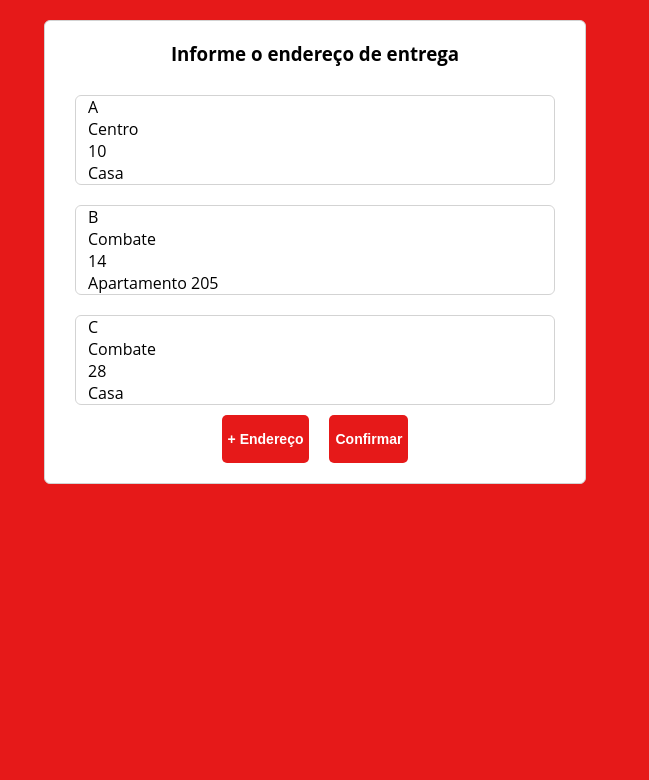
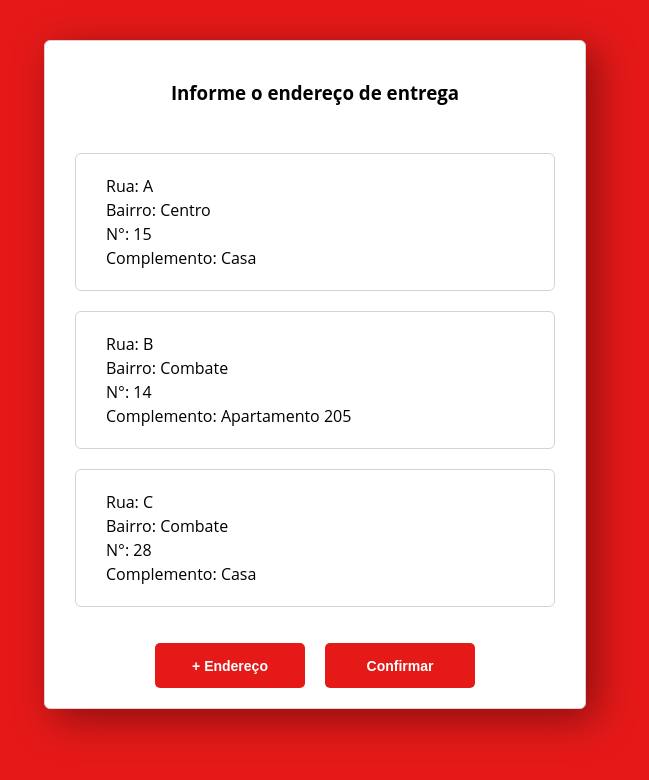
Before and after one commit to vitorreiel/DeliFood, a Vue app: page /address in a window 1280 px wide. Shown: the top 780 px of the page, without its empty margins (325-974 px from the left). Built offline with nearby package versions, Linux system fonts and the light colour scheme.

Commit message:
fix: correção de funções da Home e Address | att: README

```diff
--- a/src/components/Address.vue
+++ b/src/components/Address.vue
@@ -2,19 +2,21 @@
     <div>
         <section class="add">
             <h3>Informe o endereço de entrega</h3>
-            <div v-for="address in addresses" class="address" @click="onSelectAddress" :class="{ selected : address.active }">
-                <div class="description">
-                    <span class="Rua"> {{ address.rua }} </span>
-                    <span class="Bairro"> {{ address.bairro }} </span>
-                    <span class="Numero"> {{ address.numero }} </span>
-                    <span class="Complemento"> {{ address.complemento }} </span>
+            <div class="container-address">
+                <div v-for="address in addresses" class="address" @click="selecionar(address)" :class="{ selected : address.active }">
+                    <div class="description-address">
+                        <span class="Rua">Rua: {{ address.rua }} </span>
+                        <span class="Bairro">Bairro: {{ address.bairro }} </span>
+                        <span class="Numero">N°: {{ address.numero }} </span>
+                        <span class="Complemento">Complemento: {{ address.complemento }} </span>
+                    </div>
                 </div>
             </div>
             <div class="buttons-container">
                 <router-link to="/address">
                     <button class="btn">+ Endereço</button>
                 </router-link>
-                <router-link to="/address">
+                <router-link to="/confirm">
                     <button class="botao">Confirmar</button>
                 </router-link>
             </div>
@@ -27,51 +29,63 @@
     export default {
         data() {
             return {
-                addresses: addresses
+                addresses
             }
         },
         methods: {
-            onSelectAddress() {
-
+            selecionar: function(address) {
+                const activeAdress = this.addresses.find(item => item.active);
+                if (activeAdress){
+                   activeAdress.active = false
+                }
+                address.active = !address.active
             }
         }
     }
 </script>
 
-<style scoped>
+<style>
     body {
         margin: 0;
         font-family: 'Open Sans', sans-serif;
     }
 
-    div > section.add h3 {
-        text-align: center;
-        margin-top: 0;
-        width: 100%;
-    }
     div {
         display: flex;
         justify-content: center;
         align-items:flex-start;
         flex-wrap: wrap;
-        padding: 0;
+        padding-top: 20px;
     }
 
-    div > section.add{
+    .add {
         display: flex;
         flex-wrap: wrap;
         border: 1px solid lightgrey;
         padding: 20px;
         max-width: 500px;
         min-width: 300px;
-        max-height: 620px;
-        overflow-y: scroll;
         justify-content: center;
         background-color: #ffffff;
         border-radius: 6px;
+        box-shadow: 10px 10px 40px rgba(0, 0, 0, 0.4);
     }
 
-    section.add .address {
+    .container-address{
+        overflow-y: scroll;
+        max-height: 480px;
+    }
+
+    .container-address::-webkit-scrollbar {
+        width: 8px;
+    }
+
+    .container-address::-webkit-scrollbar-thumb {
+        background-color: #A9A9A9;
+        border-radius: 20px;
+    }
+
+    .address {
         border: 1px solid lightgrey;
         margin: 10px;
         flex: 100%;
@@ -80,15 +94,18 @@
         border-radius: 6px;
     }
 
-    section.add .address.selected {
+    .address.selected {
         border: 2px solid rgb(29, 134, 233);
     }
 
-    section.add .description {
+    .description-address {
         display: flex;
         flex-direction: column;
         margin-right: auto;
-        margin-left: 12px;
+        margin-left: 30px;
+        margin-top: -20px;
+        margin-bottom: 20px;
+        line-height: 1.5em;
     }
     .btn {
         background-color: #e61919;
@@ -97,8 +114,8 @@
         font-weight: 550;
         border: none !important;
         transition: all linear 160ms;
-        width: 100%;
-        height: 6vh;
+        width: 150px;
+        height: 45px;
         border-radius: 5px;
     }
 
@@ -114,8 +131,8 @@
         font-weight: 550;
         border: none !important;
         transition: all linear 160ms;
-        width: 100%;
-        height: 6vh;
+        width: 150px;
+        height: 45px;
         border-radius: 5px;
 
     }
--- a/src/components/Confirm.vue
+++ b/src/components/Confirm.vue
@@ -1,6 +1,6 @@
 <template>
     <div>
-        <section class="items">
+        <section class="confirm">
             <h3>Selecione os produtos</h3>
             <div v-for="product in products" class="product" @click="product.active = !product.active" :class="{ selected : product.active }">
                 <div class="photo">
--- a/src/router/routes.js
+++ b/src/router/routes.js
@@ -1,6 +1,7 @@
 import Home from "@/views/Home.vue";
 import Login from "@/views/Login.vue";
 import Address from "@/components/Address.vue";
+import Confirm from "@/components/Confirm.vue";
 
 const routes = [
     {
@@ -17,6 +18,11 @@ const routes = [
         path: "/address",
         name: "Address",
         component: Address,
+    },
+    {
+        path: "/confirm",
+        name: "Confirm",
+        component: Confirm,
     }
 ];
 
--- a/src/utils/addresses.js
+++ b/src/utils/addresses.js
@@ -2,7 +2,21 @@ export const addresses = [
     {
         "rua": "A",
         "bairro": "Centro",
-        "numero": "10",
+        "numero": "15",
+        "complemento": "Casa",
+        "active": false
+    },
+    {
+        "rua": "B",
+        "bairro": "Combate",
+        "numero": "14",
+        "complemento": "Apartamento 205",
+        "active": false
+    },
+    {
+        "rua": "C",
+        "bairro": "Combate",
+        "numero": "28",
         "complemento": "Casa",
         "active": false
     },
--- a/src/views/Home.vue
+++ b/src/views/Home.vue
@@ -27,7 +27,7 @@
                 <thead>
                     <tr>
                         <th>Item</th>
-                        <th>Total</th>
+                        <th>Valor</th>
                     </tr>
                 </thead>
                 <tbody>
@@ -59,8 +59,8 @@
     export default {
         data() {
             return {
-                products: products,
-                monetary: "R$"
+                monetary: "R$",
+                products
             }
         },
         methods: {
@@ -90,52 +90,61 @@
     div {
         display: flex;
         justify-content: center;
-        align-items:flex-start;
+        align-items: flex-start;
         flex-wrap: wrap;
         padding-top: 20px;
     }
 
-    div > section.items {
+    .items {
         display: flex;
         flex-wrap: wrap;
-        border: 1px solid lightgrey;
+        border-radius: 7px;
         padding: 20px;
         max-width: 500px;
         min-width: 300px;
         max-height: 620px;
         overflow-y: scroll;
         justify-content: center;
-        background-color: #ffffff;
-        border-radius: 6px;
+        background-color: #fff;
+        box-shadow: 10px 10px 40px rgba(0, 0, 0, 0.4);
     }
 
-    section.items .product {
+    .items::-webkit-scrollbar {
+        width: 8px;
+    }
+
+    .items::-webkit-scrollbar-thumb {
+        background-color: #A9A9A9;
+        border-radius: 20px;
+    }
+
+    .product {
         border: 1px solid lightgrey;
         margin: 10px;
         flex: 100%;
         cursor: pointer;
         text-align: center;
-        border-radius: 6px;
+        border-radius: 7px;
     }
 
-    section.items .product.selected {
+    .product.selected {
         border: 2px solid rgb(29, 134, 233);
     }
 
-    section.items .photo img {
+    .photo img {
         max-width: 100px;
         margin-top: -30%;
         margin-left: 10px;
     }
 
-    section.items .description {
+    .description {
         display: flex;
         flex-direction: column;
         margin-right: auto;
         margin-left: 12px;
     }
 
-    section.items .complements {
+    .complements {
         color: gray;
         padding-top: 10px;
         font-size: 13px;
@@ -144,20 +153,20 @@
         margin-bottom: 20px;
     }
 
-    section.items .price {
+    .price {
         font-weight: bold;
         margin-right: 20px;
         margin-bottom: 10px;
     }
 
-    section.items .price .quantity-area {
+    .price .quantity-area {
         margin-top: 6px;
         margin-left: -67%;
         margin-right: -35px;
         margin-bottom: 10px;
     }
 
-    section.items .price .quantity-area button {
+    .price .quantity-area button {
         width: 18px;
         height: 18px;
         display: inline-flex;
@@ -165,7 +174,7 @@
         align-items: center;
         cursor: pointer;
     }
-    section.items .button-1 {
+    .button-1 {
         align-items: center;
         background-color: #ffffff;
         border: 1px solid #e61919;
@@ -194,17 +203,17 @@
         align-items: center;
     }
 
-    section.items .button-1:hover, .button-1:focus {
+    .button-1:hover, .button-1:focus {
         border-color: #e61919;
         box-shadow: rgba(0, 0, 0, 0.1) 0 4px 12px;
         color: #e61919;
     }
 
-    section.items .button-1:hover {
+    .button-1:hover {
         transform: translateY(-1px);
     }
 
-    section.items .button-1:active {
+    .button-1:active {
         background-color: #F0F0F1;
         border-color: rgba(0, 0, 0, 0.15);
         box-shadow: rgba(0, 0, 0, 0.06) 0 2px 4px;
@@ -212,7 +221,7 @@
         transform: translateY(0);
     }
 
-    section.items .button-2 {
+    .button-2 {
         align-items: center;
         background-color: #e61919;
         border: 1px solid #e61919;
@@ -238,17 +247,17 @@
         vertical-align: baseline;
     }
 
-    section.items .button-2:hover, .button-2:focus {
+    .button-2:hover, .button-2:focus {
         border-color: #e61919;
         box-shadow: rgba(0, 0, 0, 0.1) 0 4px 12px;
         color: #F0F0F1;
     }
 
-    section.items .button-2:hover {
+    .button-2:hover {
         transform: translateY(-1px);
     }
 
-    section.items .button-2:active {
+    .button-2:active {
         background-color: #F0F0F1;
         border-color: rgba(0, 0, 0, 0.15);
         box-shadow: rgba(0, 0, 0, 0.06) 0 2px 4px;
@@ -256,27 +265,30 @@
         transform: translateY(0);
     }
 
-    section.items .price .quantity-area .quantity {
+    .price .quantity-area .quantity {
         font-weight: bold;
         margin: 3px 6px;
     }
 
-    section.summary {
+    .summary {
         background-color: rgb(245, 245, 245);
         padding: 20px;
         min-height: 200px;
-        min-width: 200px;
+        min-width: 250px;
         text-align: center;
+        box-shadow: 10px 10px 40px rgba(0, 0, 0, 0.4);
+        margin-left: 20px;
+        border-radius: 7px;
     }
 
-    section.summary table {
+    .summary table {
         width: 100%;
         padding-top: 12px;
-        font-size: 11px;
+        font-size: 13px;
         margin: auto;
     }
 
-    section.summary table tbody tr:last-of-type th {
+    .summary table tbody tr:last-of-type th {
         border-top: 1px solid black;
         padding-top: 4px;
         padding-bottom: 30px;
@@ -289,8 +301,8 @@
         font-weight: 550;
         border: none !important;
         transition: all linear 160ms;
-        width: 100%;
-        height: 6vh;
+        width: 150px;
+        height: 45px;
         border-radius: 5px;
     }
 
--- a/src/views/Login.vue
+++ b/src/views/Login.vue
@@ -28,6 +28,7 @@
         flex-direction: column;
         background-color: #fff;
         border-radius: 7px;
+        max-width: 460px;
         padding: 40px;
         box-shadow: 10px 10px 40px rgba(0, 0, 0, 0.4);
         gap: 5px
```
Also changed, not shown: 1 other file (tests, documents, lock files or other folders).
